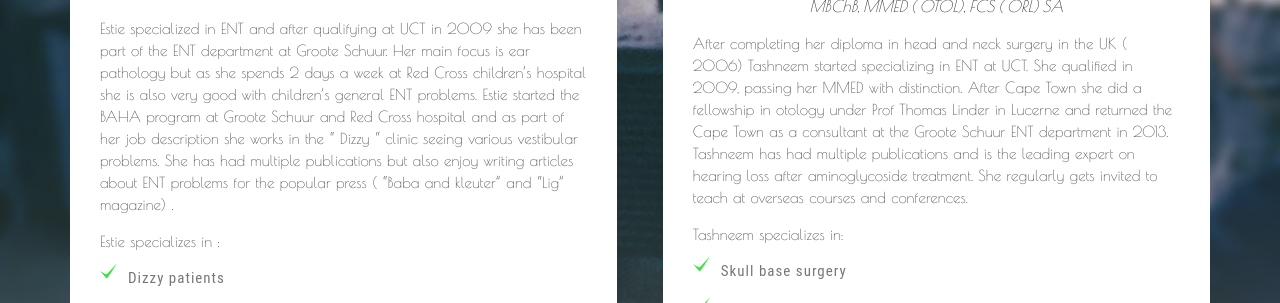
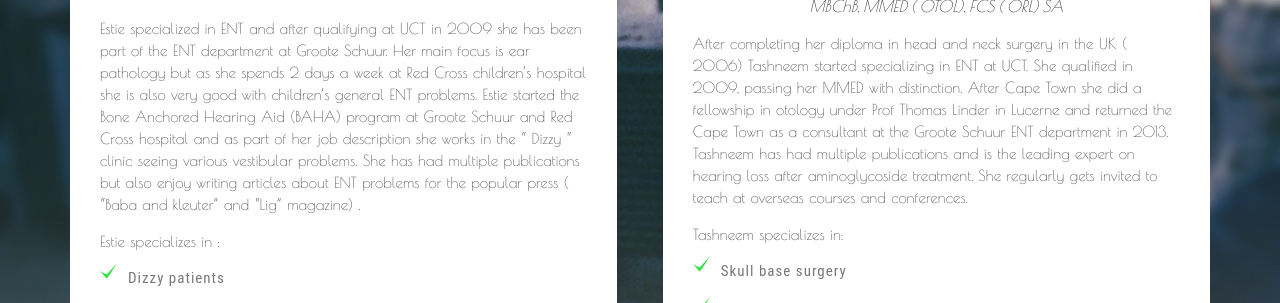
Before and after one commit to ear-clinic/earclinic.github.io, a Jekyll site: the page built from about.html, in a window 1280 px wide. Shown: the part 840-1143 px from the top of the page. Built offline with Jekyll 4.4.1, drawn with Linux system fonts in a browser that asks for light colours.

Commit message:
expand BAHA somewhere

```diff
--- a/about.html
+++ b/about.html
@@ -49,7 +49,7 @@ title_prefix: "About "
       <img src="images/estie.jpg" class="ab-img">
       <h4 class="name pink mycenter">Estie Meyer</h4>
       <p class="qualif">MBChB, FCS ( ORL) </p>
-      <p class="bio">Estie specialized in ENT and after qualifying at UCT in 2009 she has been part of the ENT department at Groote Schuur. Her main focus is ear pathology  but as she spends 2 days a week at Red Cross children’s hospital she is also very good with children’s general  ENT problems. Estie started the BAHA program at Groote Schuur and Red Cross hospital and as part of her job description she works in the “ Dizzy “ clinic seeing various vestibular problems. She has had multiple publications but also enjoy writing articles about ENT problems for the popular press ( “Baba and kleuter”  and “Lig”  magazine) .</p>
+      <p class="bio">Estie specialized in ENT and after qualifying at UCT in 2009 she has been part of the ENT department at Groote Schuur. Her main focus is ear pathology  but as she spends 2 days a week at Red Cross children’s hospital she is also very good with children’s general  ENT problems. Estie started the Bone Anchored Hearing Aid (BAHA) program at Groote Schuur and Red Cross hospital and as part of her job description she works in the “ Dizzy “ clinic seeing various vestibular problems. She has had multiple publications but also enjoy writing articles about ENT problems for the popular press ( “Baba and kleuter”  and “Lig”  magazine) .</p>
       <p class="bio" style="padding-top: 15px;">Estie specializes in :</p>
       <ul class="whogrid_info">
 	<li class="tick">Dizzy patients</li>
```
